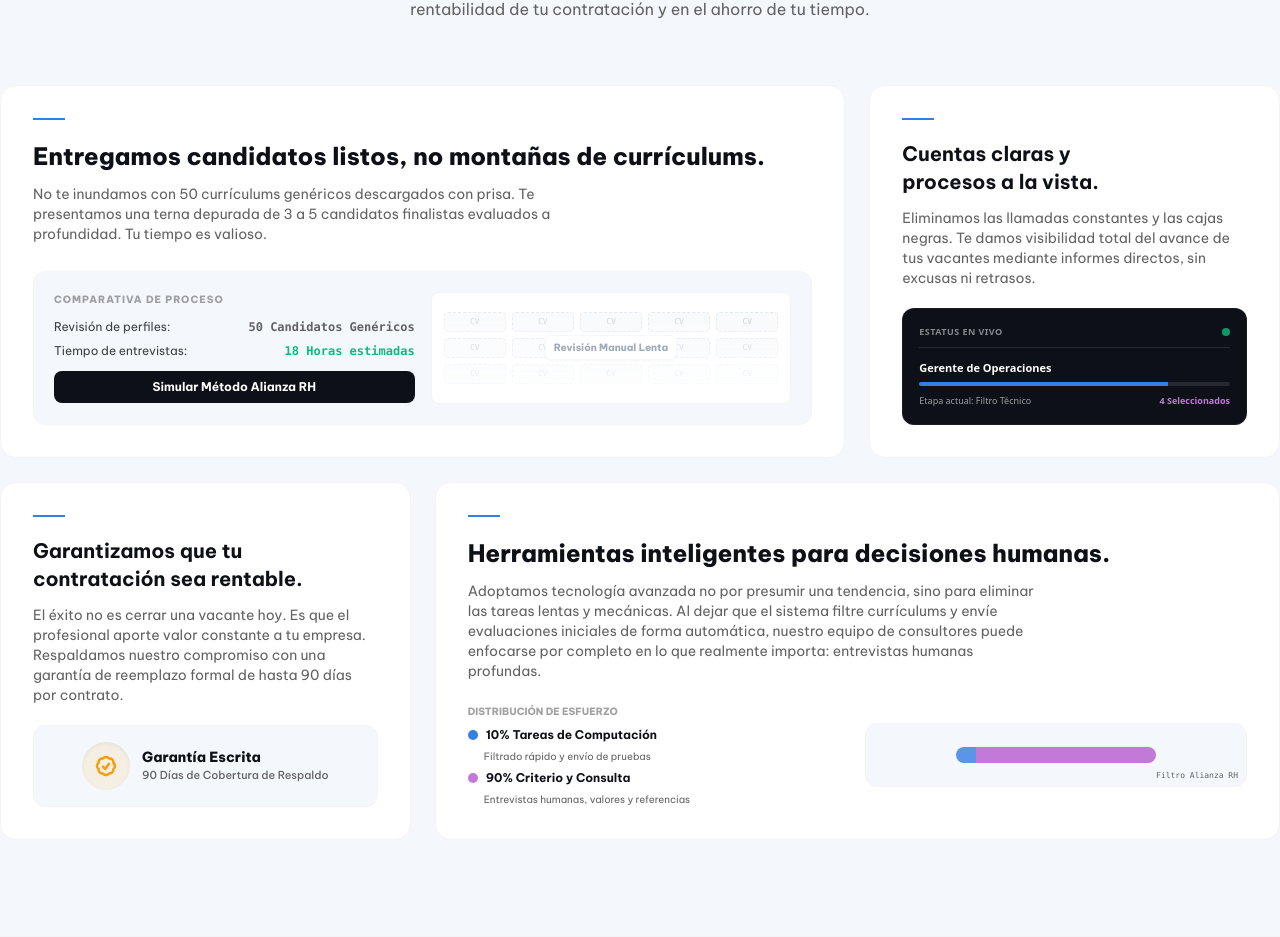
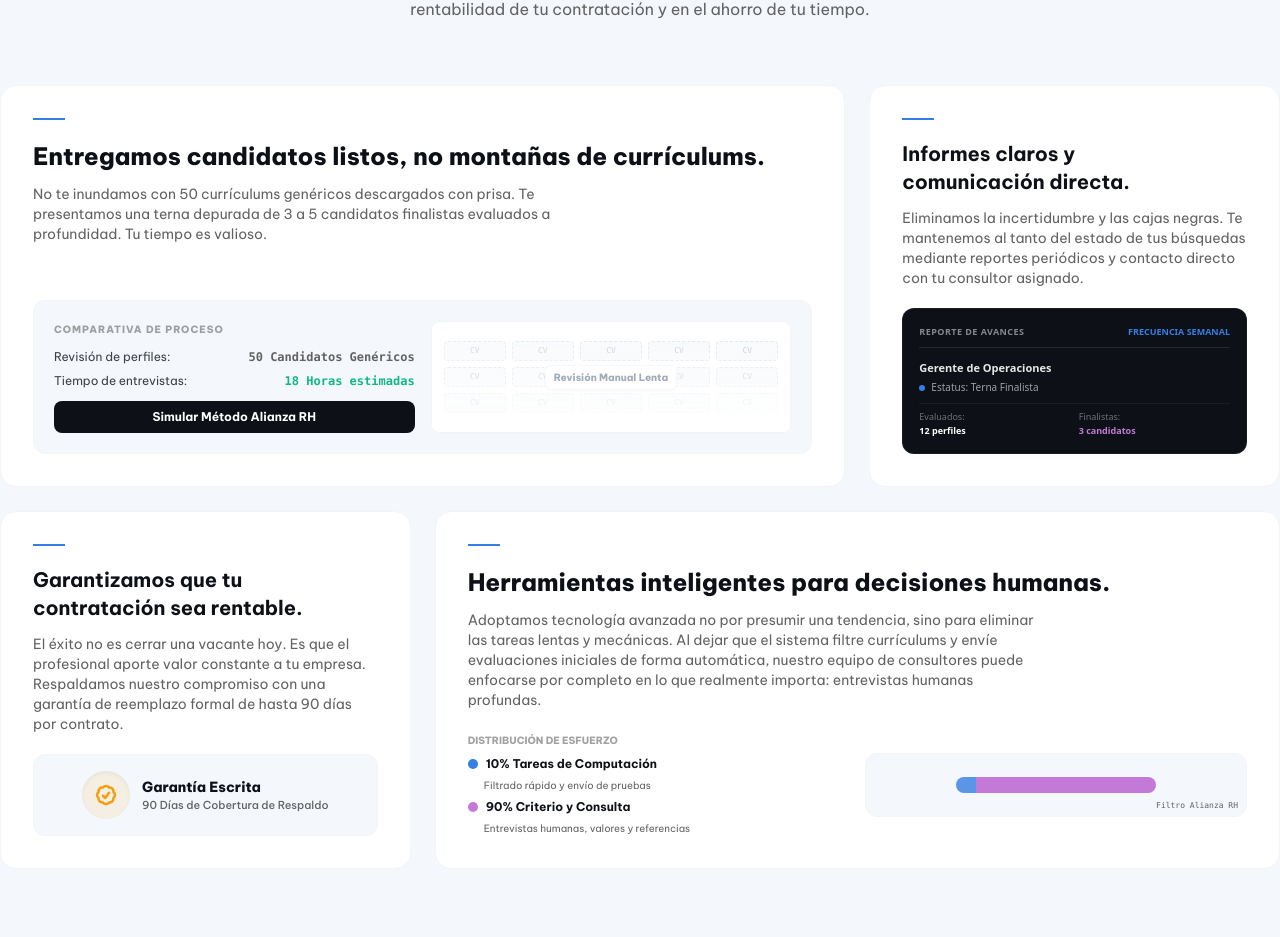
Before and after one commit to donbravowebmaster/alianzarh-site, a Next.js app: page /nosotros in a window 1280 px wide. Shown: the part 1419-2356 px from the top of the page. Built offline with nearby package versions, Linux system fonts and the light colour scheme.

Commit message:
refactor(tracking): eliminar menciones a seguimiento en tiempo real y estatus en vivo para clientes

```diff
--- a/app/servicios/page.tsx
+++ b/app/servicios/page.tsx
@@ -17,7 +17,7 @@ const services = [
   {
     id: 'automatizacion',
     tag: 'Eficiencia',
-    title: 'Filtro Inteligente y Seguimiento de Candidatos',
+    title: 'Filtro Inteligente y Selección de Candidatos',
     description:
       'Diseñamos un sistema que recibe, filtra y organiza a tus candidatos automáticamente. Tu equipo de recursos humanos solo dedicará tiempo a entrevistar a los mejores perfiles, eliminando la revisión manual de cientos de currículums.',
     points: [
--- a/components/sections/AboutInteractive.tsx
+++ b/components/sections/AboutInteractive.tsx
@@ -208,15 +208,15 @@ export function ValuesBentoGrid() {
         </div>
       </article>
 
-      {/* Tarjeta 2 (md:col-span-1) — Transparencia total con Mock de seguimiento */}
+      {/* Tarjeta 2 (md:col-span-1) — Transparencia total con Mock de Reporte de Avances */}
       <article className="bg-white border border-gray-100 rounded-2xl p-6 sm:p-8 flex flex-col justify-between hover:border-brand-blue/20 transition-all duration-300">
         <div>
           <div className="w-8 h-0.5 bg-brand-blue mb-5" aria-hidden="true" />
           <h3 className="font-display text-xl font-bold text-brand-dark mb-3">
-            Cuentas claras y procesos a la vista.
+            Informes claros y comunicación directa.
           </h3>
           <p className="text-brand-gray text-xs sm:text-sm leading-relaxed">
-            Eliminamos las llamadas constantes y las cajas negras. Te damos visibilidad total del avance de tus vacantes mediante informes directos, sin excusas ni retrasos.
+            Eliminamos la incertidumbre y las cajas negras. Te mantenemos al tanto del estado de tus búsquedas mediante reportes periódicos y contacto directo con tu consultor asignado.
           </p>
         </div>
 
@@ -224,20 +224,27 @@ export function ValuesBentoGrid() {
         <div className="mt-5 bg-brand-dark text-white rounded-xl p-4 border border-white/5 space-y-3 font-sans">
           <div className="flex justify-between items-center border-b border-white/10 pb-2">
             <span className="text-[9px] font-extrabold text-white/50 uppercase tracking-wider">
-              Estatus en Vivo
+              Reporte de Avances
             </span>
-            <span className="w-2 h-2 rounded-full bg-emerald-500 animate-pulse" />
+            <span className="text-[9px] font-bold text-brand-blue uppercase">Frecuencia Semanal</span>
           </div>
           <div className="space-y-2">
             <div className="text-[11px]">
-              <p className="font-bold">Gerente de Operaciones</p>
-              <div className="w-full h-1 bg-white/10 rounded-full mt-1.5 overflow-hidden">
-                <div className="h-full bg-brand-blue w-4/5" />
+              <p className="font-bold text-white/90">Gerente de Operaciones</p>
+              <div className="flex items-center gap-1.5 text-[10px] text-white/60 mt-1">
+                <span className="w-1.5 h-1.5 rounded-full bg-brand-blue shrink-0" />
+                <span>Estatus: Terna Finalista</span>
               </div>
             </div>
-            <div className="flex items-center justify-between text-[9px] text-white/60">
-              <span>Etapa actual: Filtro Técnico</span>
-              <span className="font-bold text-brand-purple">4 Seleccionados</span>
+            <div className="grid grid-cols-2 gap-2 text-[9px] pt-1.5 border-t border-white/5 text-white/60">
+              <div>
+                <span className="block text-white/40">Evaluados:</span>
+                <span className="font-bold text-white">12 perfiles</span>
+              </div>
+              <div>
+                <span className="block text-white/40">Finalistas:</span>
+                <span className="font-bold text-brand-purple">3 candidatos</span>
+              </div>
             </div>
           </div>
         </div>
--- a/components/sections/SocialProof.tsx
+++ b/components/sections/SocialProof.tsx
@@ -8,7 +8,7 @@ const metrics = [
 const testimonials = [
   {
     quote:
-      'En menos de 3 semanas cubrieron 5 vacantes críticas de ingeniería que llevábamos 4 meses buscando. El seguimiento digital en tiempo real nos dio total claridad en todo el proceso.',
+      'En menos de 3 semanas cubrieron 5 vacantes críticas de ingeniería que llevábamos 4 meses buscando. Su comunicación constante y reportes claros nos dieron total tranquilidad en todo el proceso.',
     author: 'Directora de RH',
     company: 'Empresa de Tecnología · 200 empleados',
     initials: 'MR',
```
Also changed, not shown: 1 other file (tests, documents, lock files or other folders).
